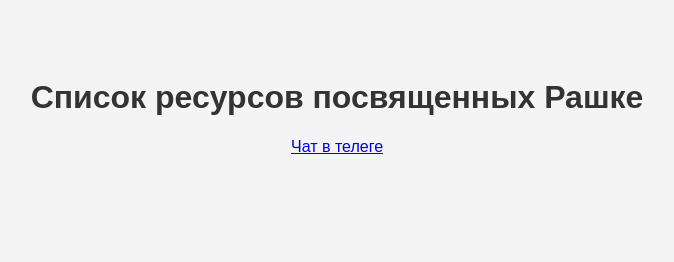
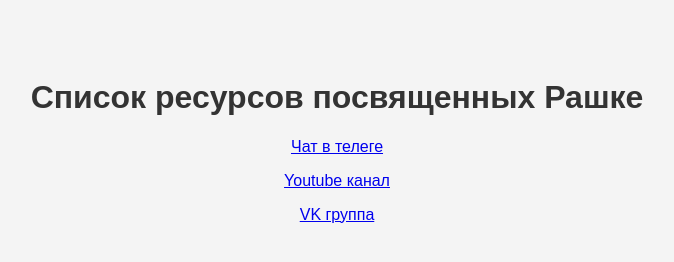
Before and after one commit to DR2373/DR2373.github.io, a plain HTML site: page index.html in a window 1280 px wide. Shown: the whole page, without its empty margins (303-977 px from the left). Drawn offline with Linux system fonts and the light colour scheme.

Commit message:
Update index.html

```diff
--- a/index.html
+++ b/index.html
@@ -11,6 +11,8 @@
 </head>
 <body>
   <h1>Список ресурсов посвященных Рашке</h1>
- <p><a href="https://t.me/rashka_game">Чат в телеге</a></p>
+  <p><a href="https://t.me/rashka_game">Чат в телеге</a></p>
+  <p><a href="https://www.youtube.com/channel/UCz2_6nabR4t5jCEgYKS_rbA">Youtube канал</a></p>
+  <p><a href="https://vk.com/club3670434">VK группа</a></p>
 </body>
 </html>
```
